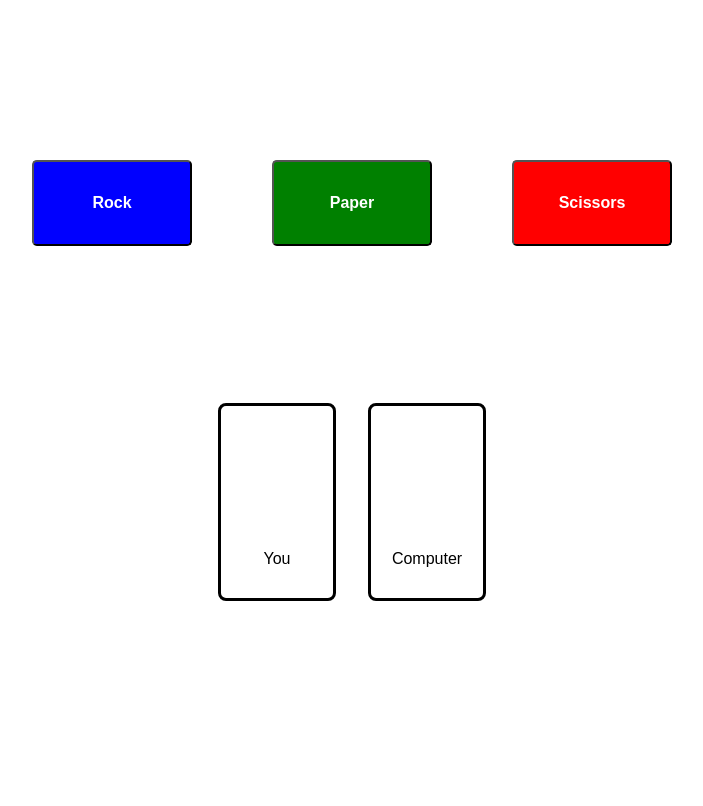
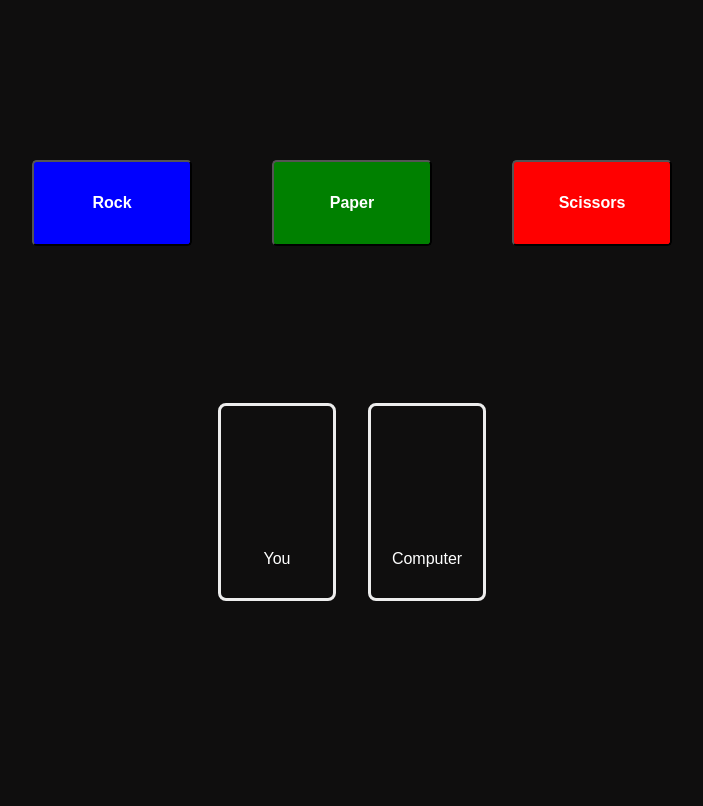
Before and after one commit to RegattaBurrata/RockPaperScissors, a plain HTML site: page index.html in a window 1280 px wide. Shown: the part 5-811 px from the top of the page, without its empty margins (288-991 px from the left). Drawn offline with Linux system fonts and the light colour scheme.

Commit message:
Fix resetGame bug and make dark mode

```diff
--- a/index.css
+++ b/index.css
@@ -1,5 +1,7 @@
 body {
     font-family: sans-serif;
+    background: rgb(15, 14, 14);
+    color: white;
 }
 
 .container {
@@ -51,7 +53,7 @@ button {
 }
 
 .counterBox {
-    border: .2rem solid black;
+    border: .2rem solid rgb(237, 237, 237);
     padding: 1rem;
     width: 5rem;
     height: 10rem;
--- a/index.js
+++ b/index.js
@@ -77,8 +77,7 @@ const winner = (roundWinner) => {
         resetGame();
     }
     else if (computerScore > playerScore) {
-        message.textContent = 'You lost this match :('
-        return "You lost this match :("
+        message.textContent = 'You lost this match :(';
         resetGame();
     }
     else {
```
